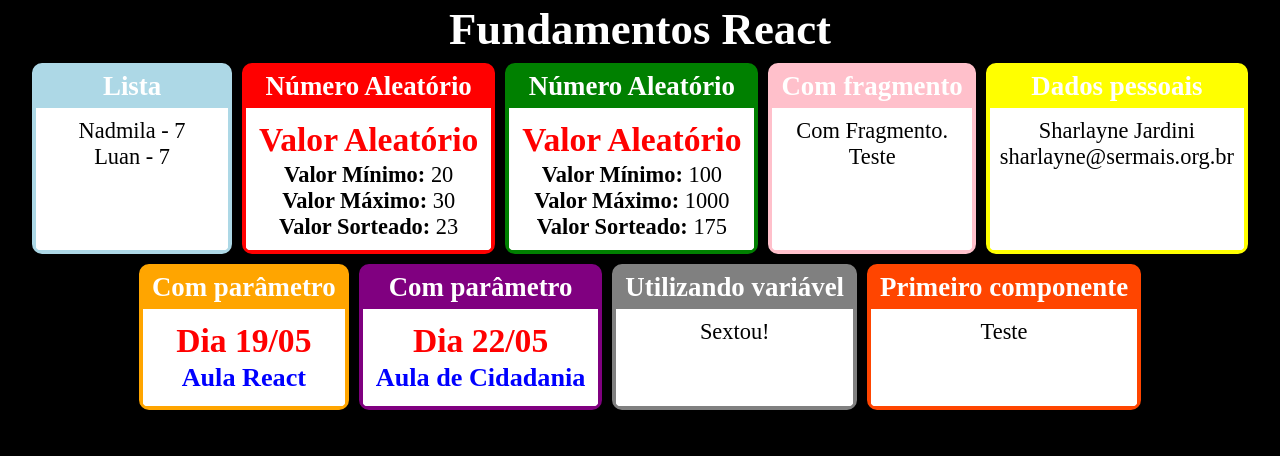
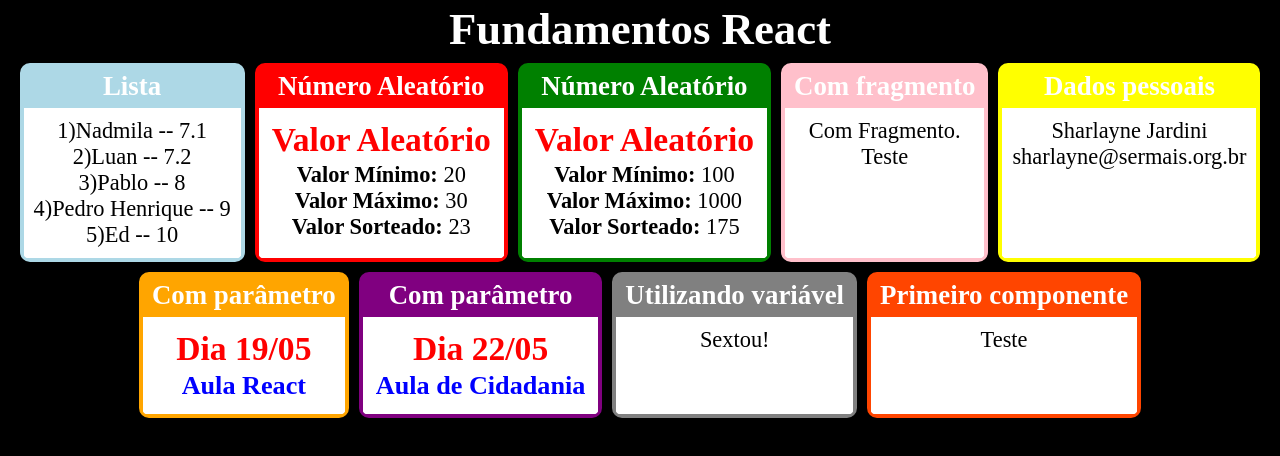
Before and after one commit to shajardini/ReactMGSP, a React (Create React App) app: page / in a window 1280 px wide. Shown: the top 456 px of the page. Built offline with nearby package versions, Linux system fonts and the light colour scheme.

Commit message:
atualização

```diff
--- a/src/components/listadealunos/index.jsx
+++ b/src/components/listadealunos/index.jsx
@@ -1,9 +1,16 @@
+import alunos from "../../dados/alunos"
+
 function Lista(){
+    const lista = alunos.map((alunos)=>{
+        return(
+            <li key={alunos.id}>{alunos.id}){alunos.nome} -- {alunos.nota}</li>
+        )
+    })
+
     return(
         <div>
             <ul>
-                <li>Nadmila - 7 </li>
-                <li>Luan - 7</li>
+                {lista}
             </ul>
         </div>
     )
--- /dev/null
+++ b/src/dados/alunos.js
@@ -0,0 +1,7 @@
+export default[
+    {id: 1, nome: 'Nadmila', nota: 7.1},
+    {id: 2, nome: 'Luan', nota: 7.2},
+    {id: 3, nome: 'Pablo', nota: 8},
+    {id: 4, nome: 'Pedro Henrique', nota: 9},
+    {id: 5, nome: 'Ed', nota: 10}
+]
```
